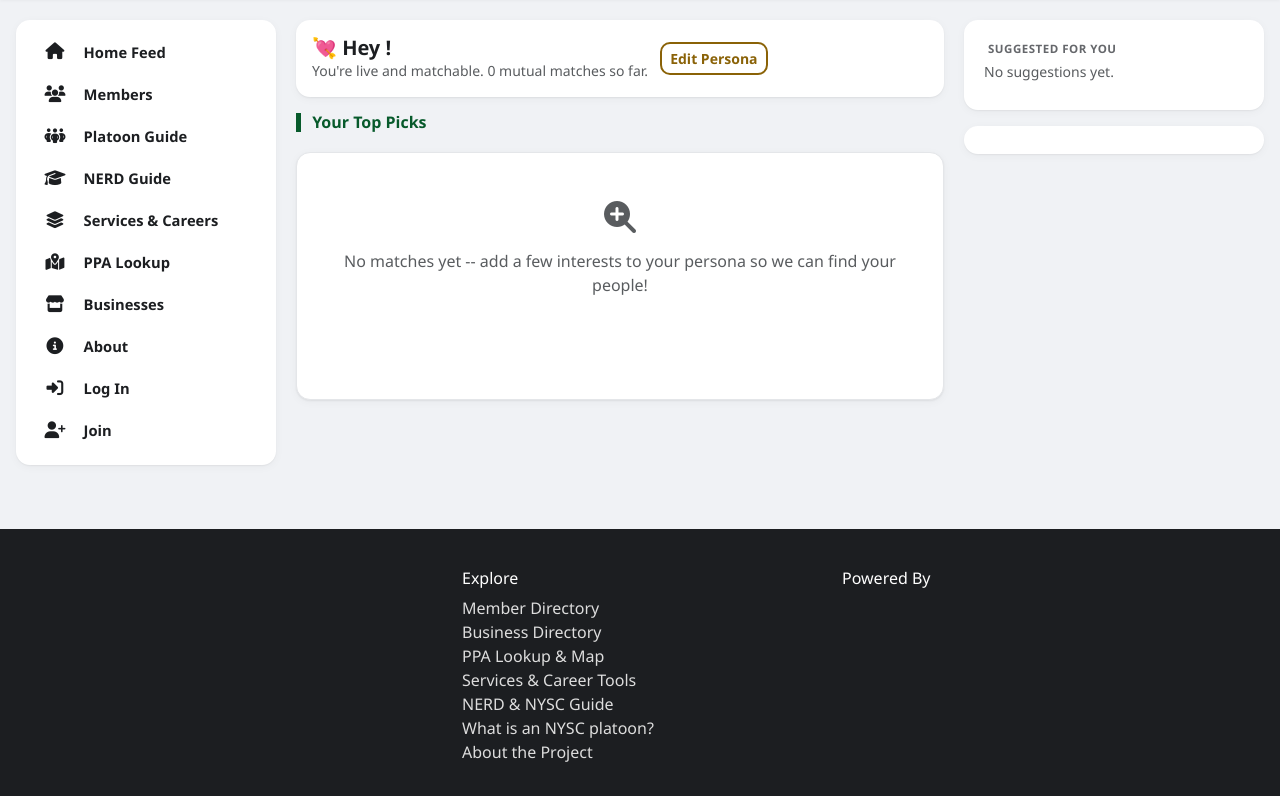
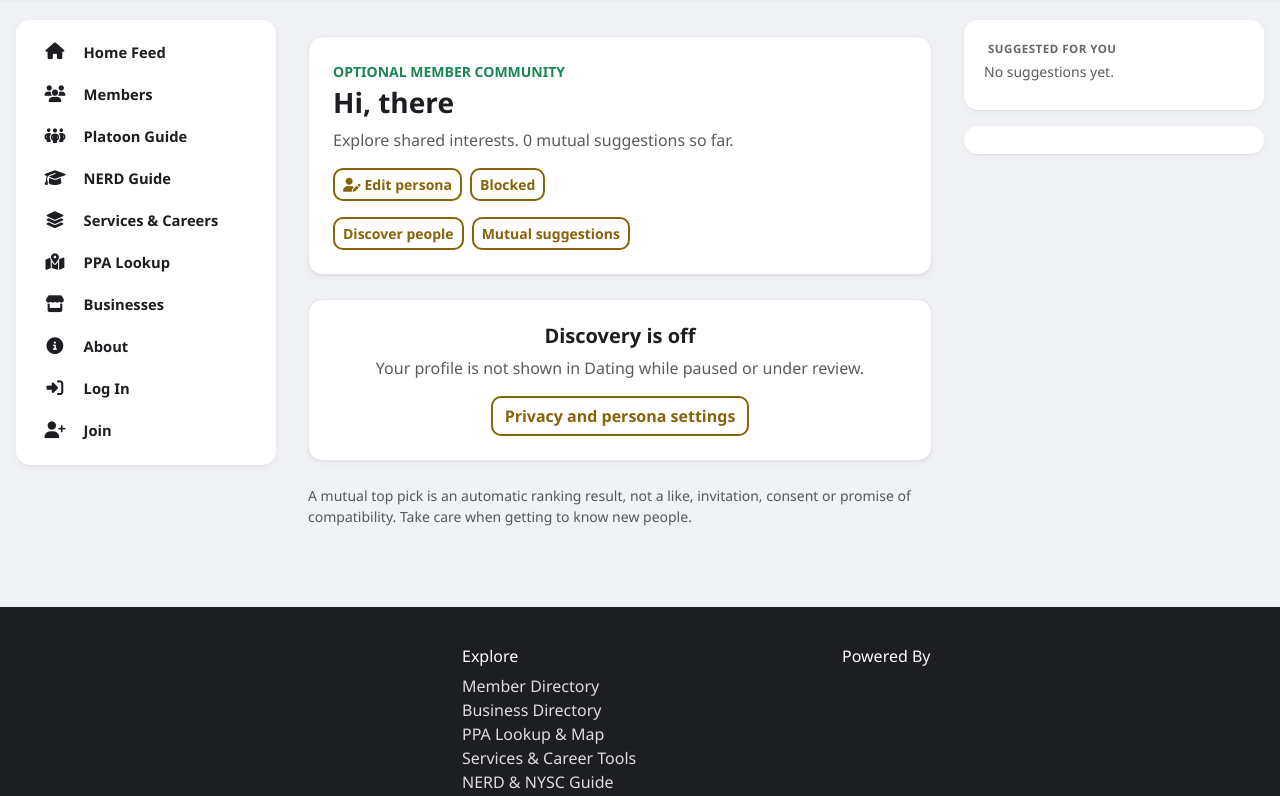
Before and after one commit to Simmyt3r/MyPlatoon, a Python web app: template app/templates/dating/home.html in a window 1280 px wide. Shown: the part 56-852 px from the top of the page. Run offline with Jinja, Linux system fonts and the light colour scheme; the template is opened without the code that fills it, so the values that code supplies are empty; some libraries are stand-ins or nearby versions.

Commit message:
feat(dating-ui): upgrade responsive layout and privacy-first home.html

```diff
--- a/app/templates/dating/home.html
+++ b/app/templates/dating/home.html
@@ -2,53 +2,71 @@
 {% from "partials/_dating_match_card.html" import dating_match_card %}
 {% block title %}Dating{% endblock %}
 {% block content %}
-<div class="p5-composer d-flex justify-content-between align-items-center flex-wrap gap-2">
+<div class="container py-3">
+  <section class="p5-card p-3 p-md-4 mb-4">
+    <div class="d-flex flex-wrap justify-content-between align-items-start gap-3">
       <div>
-    <h5 class="fw-bold mb-0">💘 Hey {{ persona.display_name or current_user.full_name.split(' ')[0] }}!</h5>
-    <p class="text-muted small mb-0">
+        <div class="small text-success text-uppercase fw-bold">Optional member community</div>
+        <h1 class="h3 fw-bold mt-1">Hi, {{ persona.display_name or 'there' }}</h1>
         {% if persona.status == 'paused' %}
-      <span class="text-warning"><i class="fa-solid fa-pause"></i> Your persona is paused.</span>
+        <p class="text-warning mb-0"><i class="fa-solid fa-pause-circle me-1" aria-hidden="true"></i>Your dating persona is paused. You are hidden from discovery.</p>
+        {% elif persona.is_reported %}
+        <p class="text-warning mb-0">Your persona is being reviewed. Discovery is temporarily unavailable.</p>
         {% else %}
-      You're live and matchable. {{ mutuals|length }} mutual match{{ 'es' if mutuals|length != 1 }} so far.
+        <p class="text-muted mb-0">Explore shared interests. {{ mutuals|length }} mutual suggestion{{ '' if mutuals|length == 1 else 's' }} so far.</p>
         {% endif %}
-    </p>
       </div>
-  <div class="d-flex gap-2">
-    <a href="{{ url_for('dating.persona') }}" class="btn btn-p5-outline btn-sm">Edit Persona</a>
+      <div class="d-flex flex-wrap gap-2">
+        <a href="{{ url_for('dating.persona') }}" class="btn btn-p5-outline btn-sm"><i class="fa-solid fa-user-pen me-1" aria-hidden="true"></i>Edit persona</a>
+        <a href="{{ url_for('dating.blocked') }}" class="btn btn-p5-outline btn-sm">Blocked</a>
+        {% if persona.status == 'active' and not persona.is_reported %}
         <form method="POST" action="{{ url_for('dating.refresh') }}">
-      <input type="hidden" name="csrf_token" value="{{ csrf_token() }}"/>
-      <button class="btn btn-p5 btn-sm" type="submit"><i class="fa-solid fa-arrows-rotate me-1"></i>Refresh Matches</button>
+          <input type="hidden" name="csrf_token" value="{{ csrf_token() }}">
+          <button class="btn btn-p5 btn-sm" type="submit"><i class="fa-solid fa-arrows-rotate me-1" aria-hidden="true"></i>Refresh</button>
         </form>
+        {% endif %}
       </div>
     </div>
+    <div class="d-flex gap-2 flex-wrap mt-3">
+      <a href="{{ url_for('dating.browse') }}" class="btn btn-p5-outline btn-sm">Discover people</a>
+      <a href="{{ url_for('dating.matches') }}" class="btn btn-p5-outline btn-sm">Mutual suggestions</a>
+    </div>
+  </section>
 
+  {% if persona.status == 'active' and not persona.is_reported %}
   {% if mutuals %}
-<h6 class="p5-section-title">🎉 Your Mutual Matches</h6>
+  <div class="d-flex flex-wrap justify-content-between align-items-center mb-3">
+    <h2 class="h5 fw-bold mb-0">Mutual top picks</h2>
+    <a href="{{ url_for('dating.matches') }}" class="small">See all</a>
+  </div>
   <div class="row g-3 mb-4">
-  {% for match, other in mutuals[:3] %}
-    {{ dating_match_card(match, other, persona) }}
-  {% endfor %}
+    {% for match, other in mutuals[:3] %}{{ dating_match_card(match, other, persona) }}{% endfor %}
   </div>
-{% if mutuals|length > 3 %}
-<div class="text-center mb-4"><a href="{{ url_for('dating.matches') }}" class="btn btn-p5-outline btn-sm">See All {{ mutuals|length }} Matches</a></div>
   {% endif %}
-{% endif %}
-
-<h6 class="p5-section-title">Your Top Picks</h6>
+  <div class="d-flex flex-wrap justify-content-between align-items-center mb-3">
+    <h2 class="h5 fw-bold mb-0">People you may connect with</h2>
+    <span class="small text-muted">Ranked by shared interests and skills</span>
+  </div>
   {% if top_matches %}
   <div class="row g-3">
-  {% for match, other in top_matches %}
-    {{ dating_match_card(match, other, persona, show_rank=loop.index) }}
-  {% endfor %}
+    {% for match, other in top_matches %}{{ dating_match_card(match, other, persona, show_rank=loop.index) }}{% endfor %}
   </div>
-<div class="text-center mt-3">
-  <a href="{{ url_for('dating.browse') }}" class="btn btn-p5-outline btn-sm">See All Your Matches</a>
-</div>
+  <div class="mt-3 text-center"><a href="{{ url_for('dating.browse') }}" class="btn btn-p5-outline">See more suggestions</a></div>
   {% else %}
-<div class="p5-card p5-card-body text-center py-5">
-  <i class="fa-solid fa-magnifying-glass-plus fa-2x text-muted mb-3"></i>
-  <p class="text-muted mb-3">No matches yet -- add a few interests to your persona so we can find your people!</p>
-  <a href="{{ url_for('dating.persona') }}" class="btn btn-p5">Update My Persona</a>
+  <div class="p5-card p-4 text-center">
+    <i class="fa-regular fa-compass fa-2x text-success mb-3" aria-hidden="true"></i>
+    <h3 class="h6 fw-bold">Not seeing suggestions yet?</h3>
+    <p class="text-muted">Complete your interests and try refreshing later as more approved adults opt in.</p>
+    <a href="{{ url_for('dating.persona') }}" class="btn btn-p5">Edit my interests</a>
   </div>
   {% endif %}
+  {% else %}
+  <div class="p5-card p-4 text-center">
+    <h2 class="h5 fw-bold">Discovery is off</h2>
+    <p class="text-muted mb-3">Your profile is not shown in Dating while paused or under review.</p>
+    <a href="{{ url_for('dating.persona') }}" class="btn btn-p5-outline">Privacy and persona settings</a>
+  </div>
+  {% endif %}
+  <p class="small text-muted mt-4">A mutual top pick is an automatic ranking result, not a like, invitation, consent or promise of compatibility. Take care when getting to know new people.</p>
+</div>
 {% endblock %}
```
Lines whose indentation alone changed are shown as unchanged.
